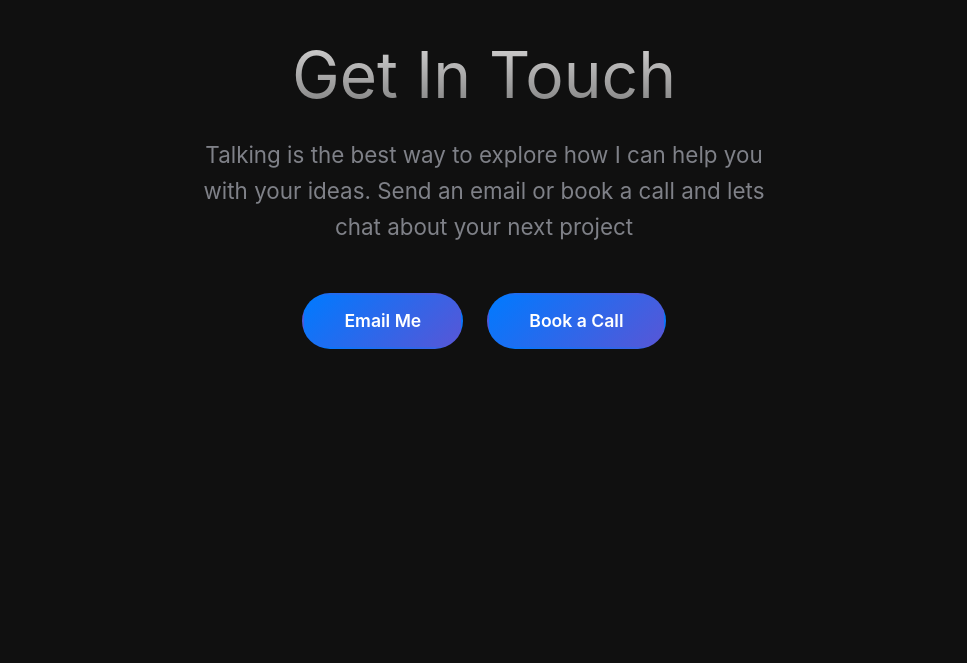
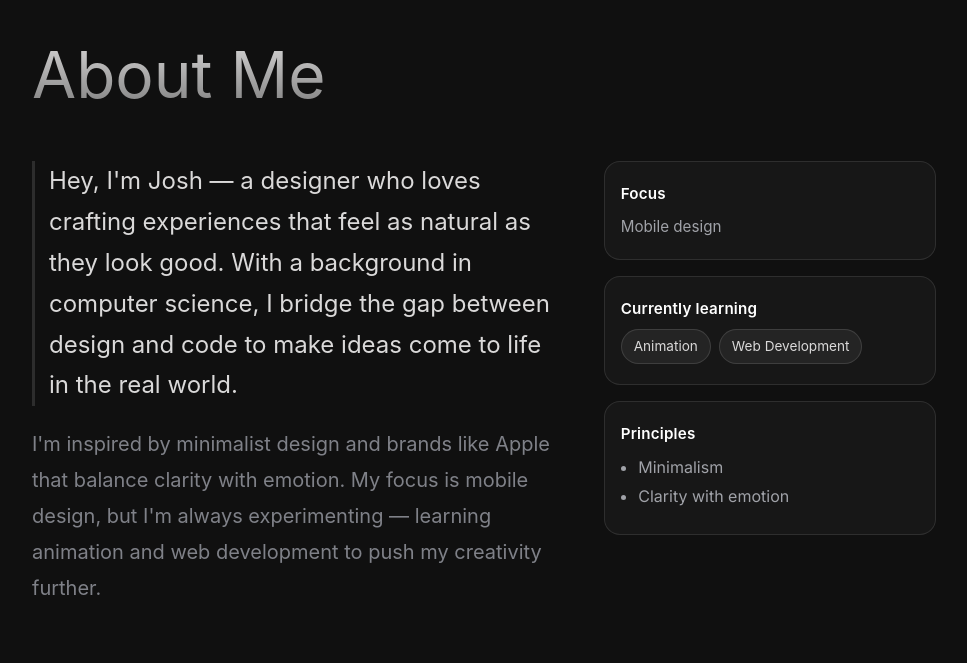
Before and after one commit to JoshArena/portfolio, a plain HTML site: page index.html in a window 1280 px wide. Shown: the part 5756-6419 px from the top of the page, without its empty margins (156-1123 px from the left). Drawn offline with Linux system fonts and the light colour scheme; a web font is replaced by a local one.

Commit message:
Add About Me section above Contact with redesigned layout and styles

```diff
--- a/index.html
+++ b/index.html
@@ -321,6 +321,39 @@
                         </a>
                     </div>
 
+        <!-- About Me Section -->
+        <section class="about-me-section" id="about" aria-labelledby="about-heading">
+                        <div class="about-me-container">
+                            <h2 class="about-me-heading" id="about-heading">About Me</h2>
+                            <div class="about-me-grid">
+                                <div class="about-me-copy">
+                                    <p class="about-lead">Hey, I'm Josh — a designer who loves crafting experiences that feel as natural as they look good. With a background in computer science, I bridge the gap between design and code to make ideas come to life in the real world.</p>
+                                    <p class="about-body">I'm inspired by minimalist design and brands like Apple that balance clarity with emotion. My focus is mobile design, but I'm always experimenting — learning animation and web development to push my creativity further.</p>
+                                </div>
+                                <div class="about-me-aside">
+                                    <div class="about-card">
+                                        <h3 class="about-card-title">Focus</h3>
+                                        <p class="about-card-text">Mobile design</p>
+                                    </div>
+                                    <div class="about-card">
+                                        <h3 class="about-card-title">Currently learning</h3>
+                                        <div class="about-tags">
+                                            <span class="tag">Animation</span>
+                                            <span class="tag">Web Development</span>
+                                        </div>
+                                    </div>
+                                    <div class="about-card">
+                                        <h3 class="about-card-title">Principles</h3>
+                                        <ul class="about-list">
+                                            <li>Minimalism</li>
+                                            <li>Clarity with emotion</li>
+                                        </ul>
+                                    </div>
+                                </div>
+                            </div>
+                        </div>
+                    </section>
+
         <!-- Get In Touch Section -->
         <section class="get-in-touch-section" id="contact" aria-labelledby="contact-heading">
                         <div class="get-in-touch-container">
--- a/styles.css
+++ b/styles.css
@@ -1491,6 +1491,139 @@ body.haven-page {
     .card-container {
         padding: 0 1rem;
     }
+}
+
+/* About Me Section */
+.about-me-section {
+    width: 100%;
+    display: flex;
+    justify-content: center;
+    margin-top: 8rem;
+    padding: 0 2rem;
+}
+
+.about-me-container {
+    width: 100%;
+    max-width: 1000px;
+    text-align: left;
+    padding: 4rem 3rem;
+    position: relative;
+}
+
+.about-me-heading {
+    font-family: 'SF Pro Display', -apple-system, BlinkMacSystemFont, 'Segoe UI', Roboto, sans-serif;
+    font-size: clamp(2.5rem, 5vw, 4rem);
+    font-weight: 400;
+    background: linear-gradient(180deg, #DAD9D9 0%, #7B7B7B 100%);
+    -webkit-background-clip: text;
+    -webkit-text-fill-color: transparent;
+    background-clip: text;
+    margin: 0 0 3rem 0;
+    line-height: 1.2;
+    position: relative;
+}
+
+.about-me-grid {
+    display: grid;
+    grid-template-columns: 1.6fr 1fr;
+    gap: 2.5rem;
+    align-items: start;
+}
+
+.about-me-copy {
+    display: flex;
+    flex-direction: column;
+    gap: 1.25rem;
+}
+
+.about-lead {
+    font-family: 'SF Pro Display', -apple-system, BlinkMacSystemFont, 'Segoe UI', Roboto, sans-serif;
+    font-size: clamp(1.15rem, 2.6vw, 1.5rem);
+    font-weight: 400;
+    color: #DAD9D9;
+    line-height: 1.7;
+    padding-left: 14px;
+    border-left: 3px solid rgba(255, 255, 255, 0.12);
+    margin: 0;
+}
+
+.about-body {
+    font-family: 'SF Pro Display', -apple-system, BlinkMacSystemFont, 'Segoe UI', Roboto, sans-serif;
+    font-size: clamp(1.05rem, 2.2vw, 1.25rem);
+    font-weight: 400;
+    color: #7F8188;
+    line-height: 1.8;
+    margin: 0;
+}
+
+.about-me-aside {
+    display: flex;
+    flex-direction: column;
+    gap: 1rem;
+}
+
+.about-card {
+    background: rgba(255, 255, 255, 0.03);
+    backdrop-filter: blur(10px);
+    border: 1px solid rgba(255, 255, 255, 0.1);
+    border-radius: 16px;
+    padding: 1.25rem 1rem;
+}
+
+.about-card-title {
+    font-family: 'SF Pro', -apple-system, BlinkMacSystemFont, 'Segoe UI', Roboto, sans-serif;
+    font-size: 0.95rem;
+    font-weight: 600;
+    color: #ffffff;
+    letter-spacing: 0.2px;
+    margin: 0 0 0.5rem 0;
+}
+
+.about-card-text {
+    font-family: 'SF Pro', -apple-system, BlinkMacSystemFont, 'Segoe UI', Roboto, sans-serif;
+    font-size: 0.95rem;
+    font-weight: 400;
+    color: #A0A2A8;
+    margin: 0;
+}
+
+.about-tags {
+    display: flex;
+    flex-wrap: wrap;
+    gap: 0.5rem;
+}
+
+.tag {
+    display: inline-flex;
+    align-items: center;
+    padding: 0.35rem 0.75rem;
+    border-radius: 999px;
+    background: rgba(255, 255, 255, 0.06);
+    border: 1px solid rgba(255, 255, 255, 0.12);
+    font-family: 'SF Pro', -apple-system, BlinkMacSystemFont, 'Segoe UI', Roboto, sans-serif;
+    font-size: 0.85rem;
+    color: #DAD9D9;
+}
+
+.about-list {
+    margin: 0;
+    padding-left: 1.1rem;
+    color: #A0A2A8;
+}
+
+.about-list li {
+    margin: 0.25rem 0;
+}
+
+/* Responsive adjustments for About Me */
+@media (max-width: 768px) {
+    .about-me-container { padding: 3rem 2rem; }
+    .about-me-grid { grid-template-columns: 1fr; gap: 1.5rem; }
+}
+
+@media (max-width: 480px) {
+    .about-me-section { padding: 0 1rem; }
+    .about-me-container { padding: 2.5rem 1.5rem; }
 }
 
 /* Get In Touch Section */
```
